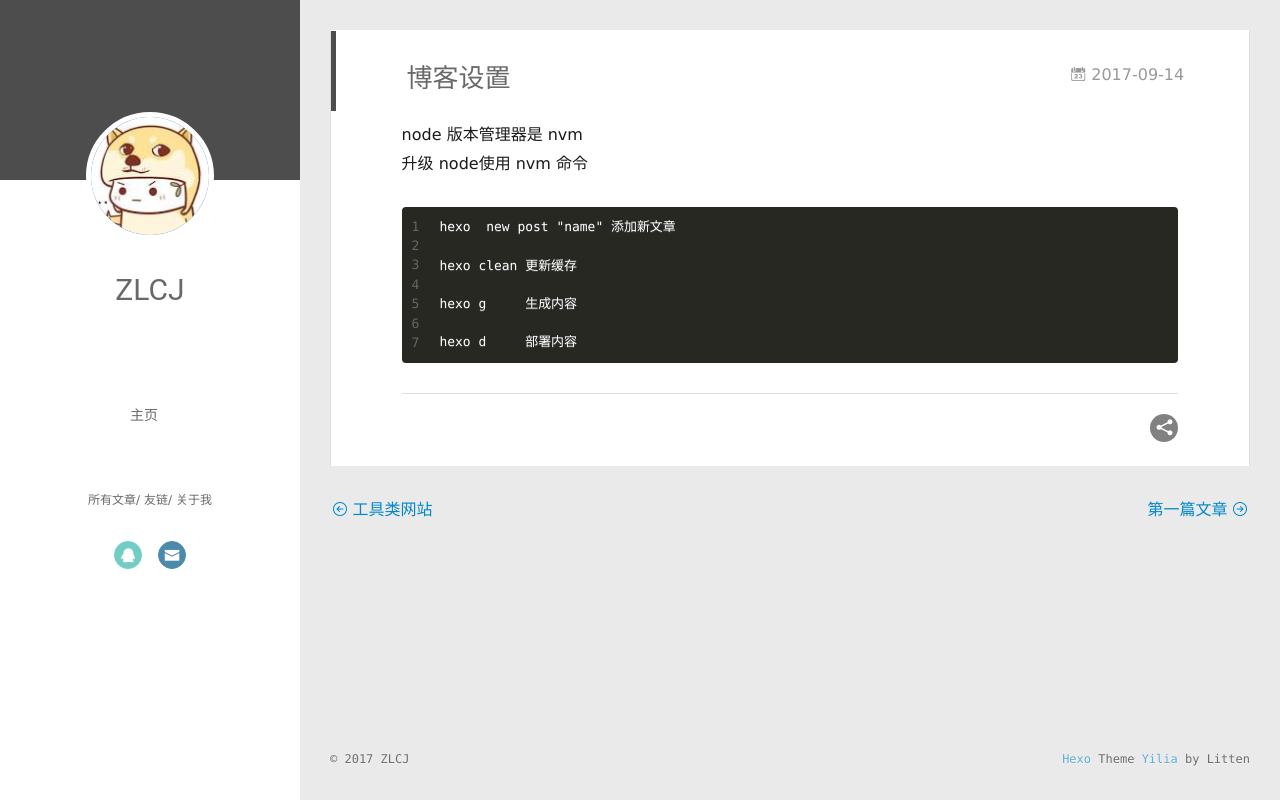
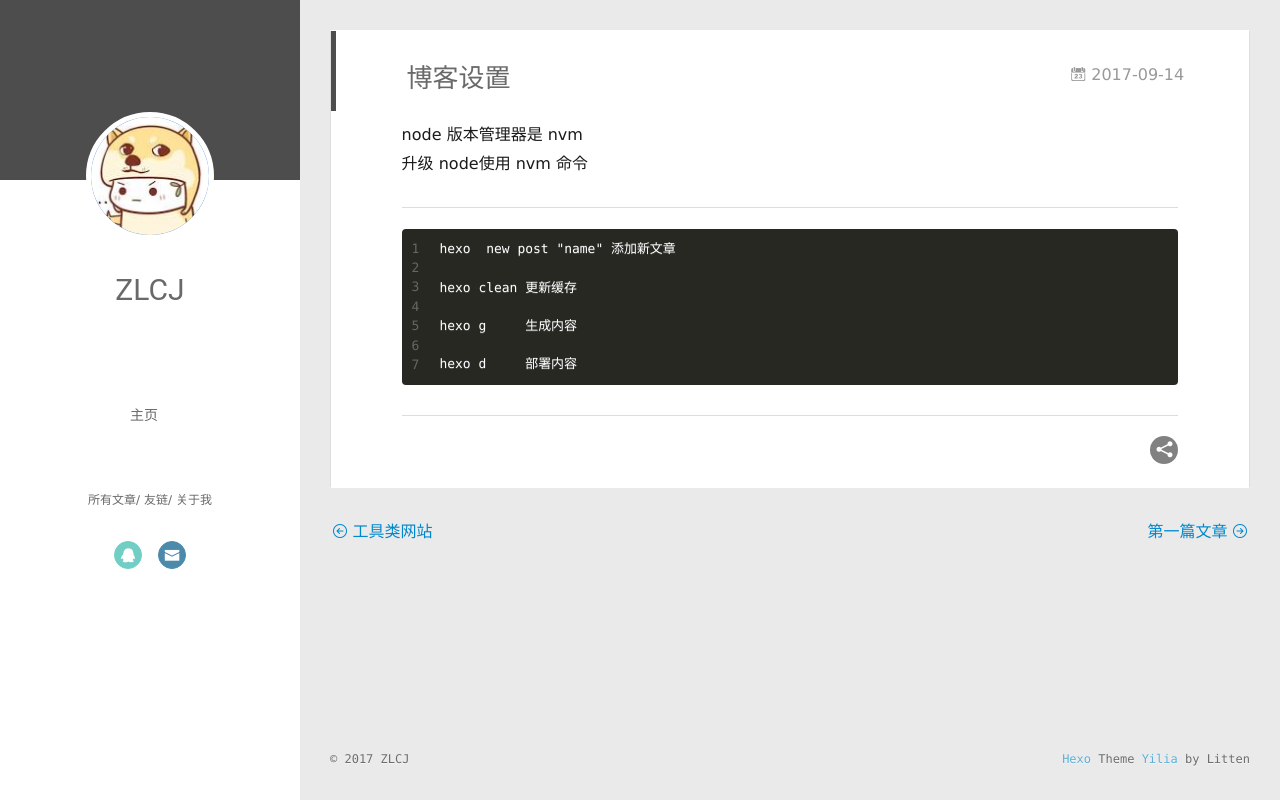
Before and after one commit to ZLCJ/ZLCJ.github.io, a plain HTML site: page 2017/09/14/博客设置/index.html in a window 1280 px wide. Drawn offline with Linux system fonts and the light colour scheme.

Commit message:
Site updated: 2017-09-14 11:16:03

```diff
--- a/2017/09/14/博客设置/index.html
+++ b/2017/09/14/博客设置/index.html
@@ -8,16 +8,16 @@
   <link rel="dns-prefetch" href="http://yoursite.com">
   <title>博客设置 | ZHONE</title>
   <meta name="viewport" content="width=device-width, initial-scale=1, maximum-scale=1">
-  <meta name="description" content="node 版本管理器是 nvm升级 node使用 nvm 命令">
+  <meta name="description" content="node 版本管理器是 nvm 升级 node使用 nvm 命令">
 <meta property="og:type" content="article">
 <meta property="og:title" content="博客设置">
 <meta property="og:url" content="http://yoursite.com/2017/09/14/博客设置/index.html">
 <meta property="og:site_name" content="ZHONE">
-<meta property="og:description" content="node 版本管理器是 nvm升级 node使用 nvm 命令">
-<meta property="og:updated_time" content="2017-09-14T02:56:08.000Z">
+<meta property="og:description" content="node 版本管理器是 nvm 升级 node使用 nvm 命令">
+<meta property="og:updated_time" content="2017-09-14T03:15:29.000Z">
 <meta name="twitter:card" content="summary">
 <meta name="twitter:title" content="博客设置">
-<meta name="twitter:description" content="node 版本管理器是 nvm升级 node使用 nvm 命令">
+<meta name="twitter:description" content="node 版本管理器是 nvm 升级 node使用 nvm 命令">
 
     <link rel="alternative" href="/atom.xml" title="ZHONE" type="application/atom+xml">
 
@@ -159,9 +159,10 @@
 
     <div class="article-entry" itemprop="articleBody">
 
-        <p>node 版本管理器是 nvm<br>升级 node使用 nvm 命令</p>
+        <p> node 版本管理器是 nvm<br> 升级 node使用 nvm 命令</p>
  <a id="more"></a>
-<figure class="highlight shell"><table><tr><td class="gutter"><pre><div class="line">1</div><div class="line">2</div><div class="line">3</div><div class="line">4</div><div class="line">5</div><div class="line">6</div><div class="line">7</div></pre></td><td class="code"><pre><div class="line">hexo  new post "name" 添加新文章</div><div class="line"></div><div class="line">hexo clean 更新缓存</div><div class="line"></div><div class="line">hexo g     生成内容</div><div class="line"></div><div class="line">hexo d     部署内容</div></pre></td></tr></table></figure>
+<hr>
+<figure class="highlight plain"><table><tr><td class="gutter"><pre><div class="line">1</div><div class="line">2</div><div class="line">3</div><div class="line">4</div><div class="line">5</div><div class="line">6</div><div class="line">7</div></pre></td><td class="code"><pre><div class="line">hexo  new post &quot;name&quot; 添加新文章</div><div class="line"></div><div class="line">hexo clean 更新缓存</div><div class="line"></div><div class="line">hexo g     生成内容</div><div class="line"></div><div class="line">hexo d     部署内容</div></pre></td></tr></table></figure>
 
 
 
```
Also changed, not shown: index.html (+1 -1 lines).
